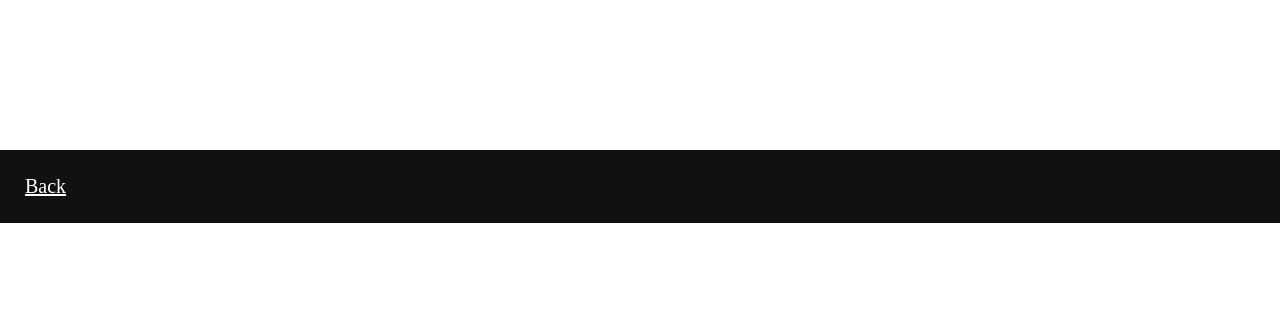
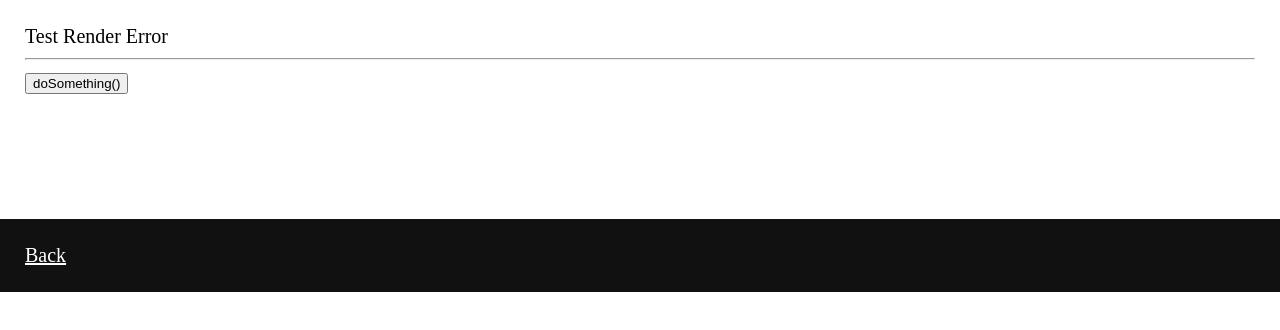
Before and after one commit to boggyjan/nuxt3_sandbox, a Nuxt app: page /render_error_option_api in a window 1280 px wide. Before the commit this address had no page. Shown: the top 330 px of the page. Built offline with nearby package versions, Linux system fonts and the light colour scheme.

Commit message:
add hydration fails page

```diff
--- /dev/null
+++ b/pages/render_error.vue
@@ -0,0 +1,30 @@
+<template>
+  <div>
+    Test Render Error
+    <hr>
+    <div v-if="isMonday">
+      isMonday: {{ isMonday }}
+      <hr>
+    </div>
+
+    <button
+      type="button"
+      class="btn"
+      @click="doSomething()"
+    >
+      doSomething()
+    </button>
+  </div>
+</template>
+
+<script setup>
+const isMonday = process.server
+  ? new Date(new Date().getTime() - 18 * 60 * 60 * 1000).getDay() === 1
+  : new Date().getDay() === 1
+
+console.log(isMonday)
+
+function doSomething () {
+  console.log('doSomething()')
+}
+</script>
--- /dev/null
+++ b/pages/render_error_option_api.vue
@@ -0,0 +1,40 @@
+<template>
+  <div>
+    Test Render Error
+    <hr>
+    <div v-if="isMonday">
+      isMonday: {{ isMonday }}
+      <hr>
+    </div>
+
+    <button
+      type="button"
+      class="btn"
+      @click="doSomething()"
+    >
+      doSomething()
+    </button>
+  </div>
+</template>
+
+<script>
+export default {
+  data () {
+    const isMonday = process.server
+      ? new Date(new Date().getTime() - 18 * 60 * 60 * 1000).getDay() === 1
+      : new Date().getDay() === 1
+
+    console.log(isMonday)
+
+    return {
+      isMonday
+    }
+  },
+
+  methods: {
+    doSomething () {
+      console.log('doSomething()')
+    }
+  }
+}
+</script>
```
